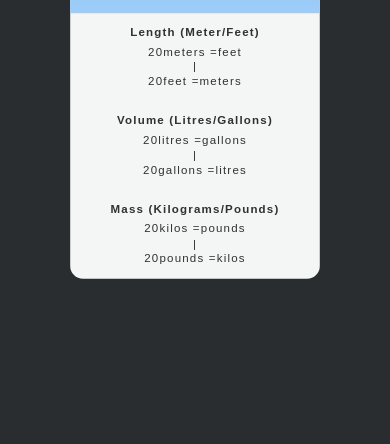
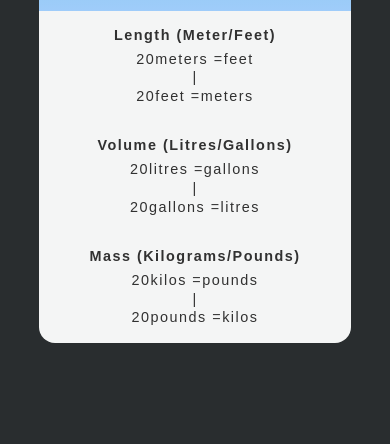
Before and after one commit to sudharson-31/Scrimba_exercises, a plain HTML site: page index.html in a window 390 px wide. Shown: the part 400-844 px from the top of the page. Drawn offline with Linux system fonts and the light colour scheme; a web font is replaced by a local one.

Commit message:
transform for mobile devices normalized

```diff
--- a/assets/sass/style.scss
+++ b/assets/sass/style.scss
@@ -12,6 +12,11 @@ body{
     justify-content: center;
     align-items: center;
     transform: scale(0.8);
+}
+@media screen and (min-width:320px) and (max-width: 500px){
+    body{
+        transform: scale(1);
+    }
 }
 .main-box{
     background-color: #F4F5F5;
```
Also changed, not shown: assets/css/style.css, assets/sass/style.css, 1 other file.
